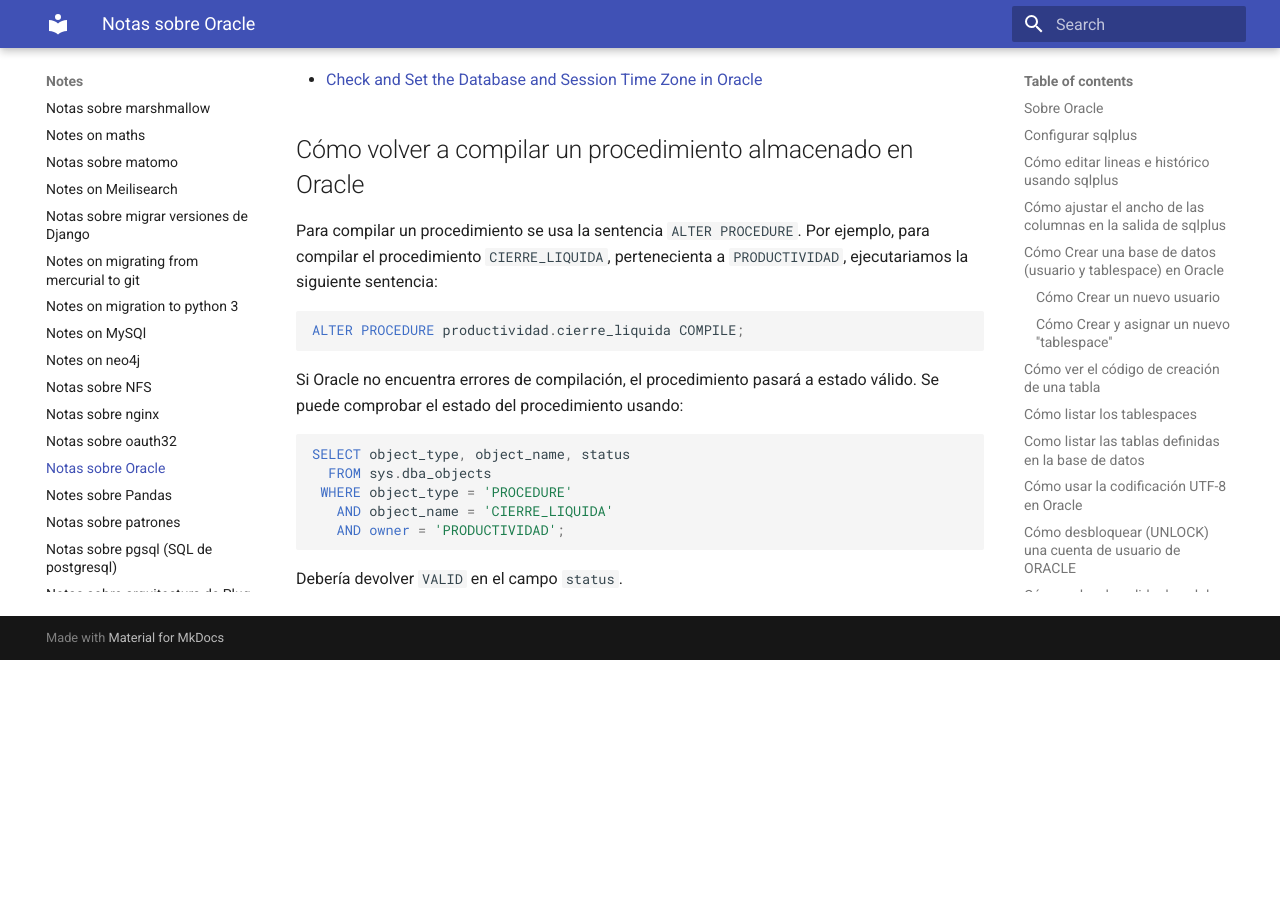
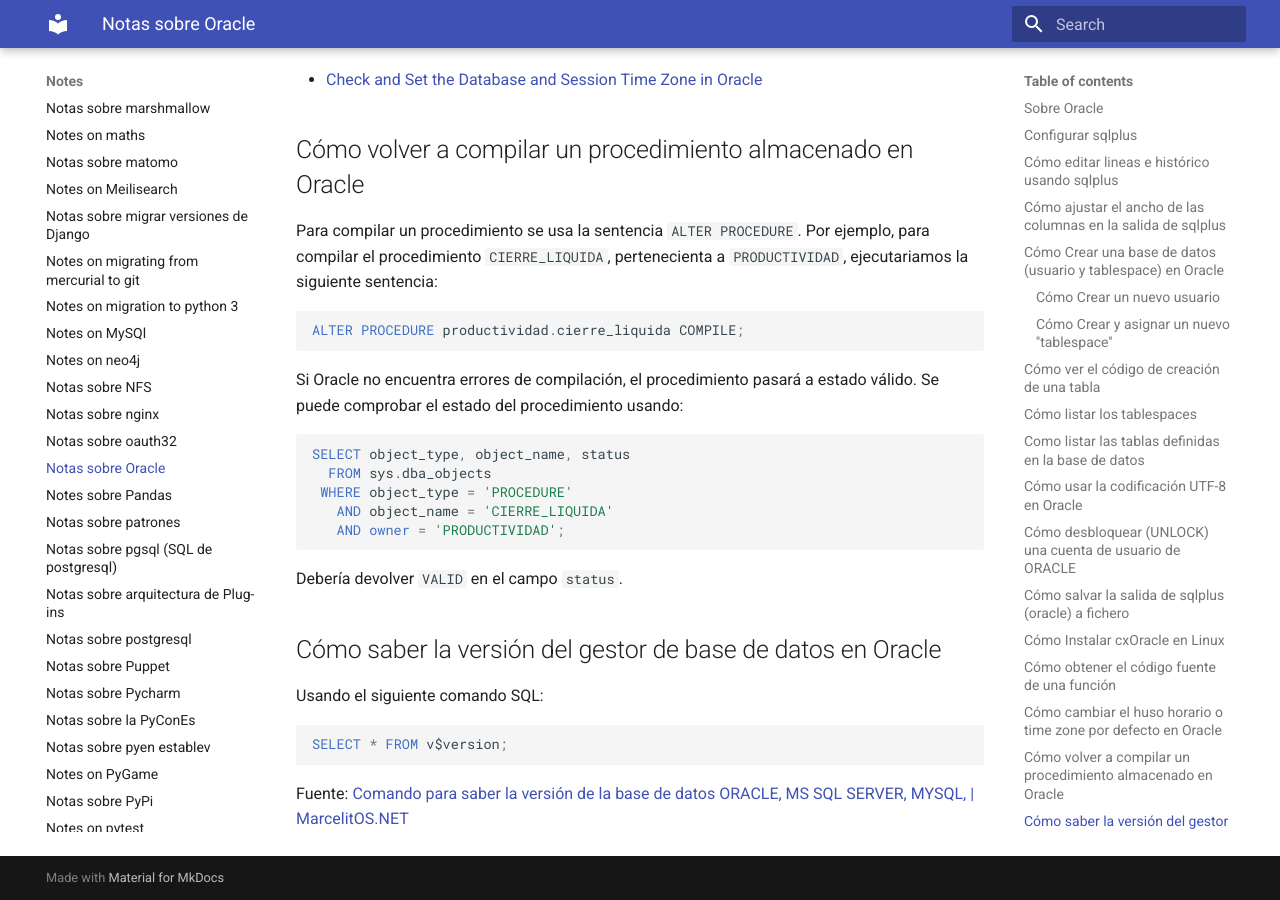
Before and after one commit to euribates/notes, an MkDocs documentation site: the page built from docs/notes-on-oracle.md, in a window 1280 px wide and 900 px high, scrolled down 8186 px. Built offline with MkDocs 1.6.1 and Material for MkDocs 9.7.7, drawn with Linux system fonts in a browser that asks for light colours; before the commit the page ends 8846 px from its top, so only the background shows below that.

Commit message:
Mejoras notas Oracle y Mysql: Cómo saber la versión del gestor de base de datos

````diff
--- a/docs/notes-on-mysql.md
+++ b/docs/notes-on-mysql.md
@@ -351,3 +351,14 @@ mysql> SHOW VARIABLES LIKE 'validate_password%';
 ```
 
 - Fuente: [Fix - MySQL ERROR 1819 (HY000): Your password does not satisfy the current policy requirements - OSTechNix](https://ostechnix.com/fix-mysql-error-1819-hy000-your-password-does-not-satisfy-the-current-policy-requirements/)
+
+
+### Cómo saber la versión del gestor de la base de datos en MySql
+
+Con el comando SQL:
+
+```sql
+select VERSION();
+```
+
+Fuente: [Comando para saber la versión de la base de datos ORACLE, MS SQL SERVER, MYSQL, | MarcelitOS.NET](https://marcelitux.wordpress.com/2011/11/16/comando-para-saber-la-version-de-la-base-de-datos-oracle-ms-sql-server-mysql/)
--- a/docs/notes-on-oracle.md
+++ b/docs/notes-on-oracle.md
@@ -458,3 +458,13 @@ SELECT object_type, object_name, status
 ```
 
 Debería devolver `VALID` en el campo `status`.
+
+## Cómo saber la versión del gestor de base de datos en Oracle
+
+Usando el siguiente comando SQL:
+
+```sql
+SELECT * FROM v$version;
+```
+
+Fuente: [Comando para saber la versión de la base de datos ORACLE, MS SQL SERVER, MYSQL, | MarcelitOS.NET](https://marcelitux.wordpress.com/2011/11/16/comando-para-saber-la-version-de-la-base-de-datos-oracle-ms-sql-server-mysql/)
````
